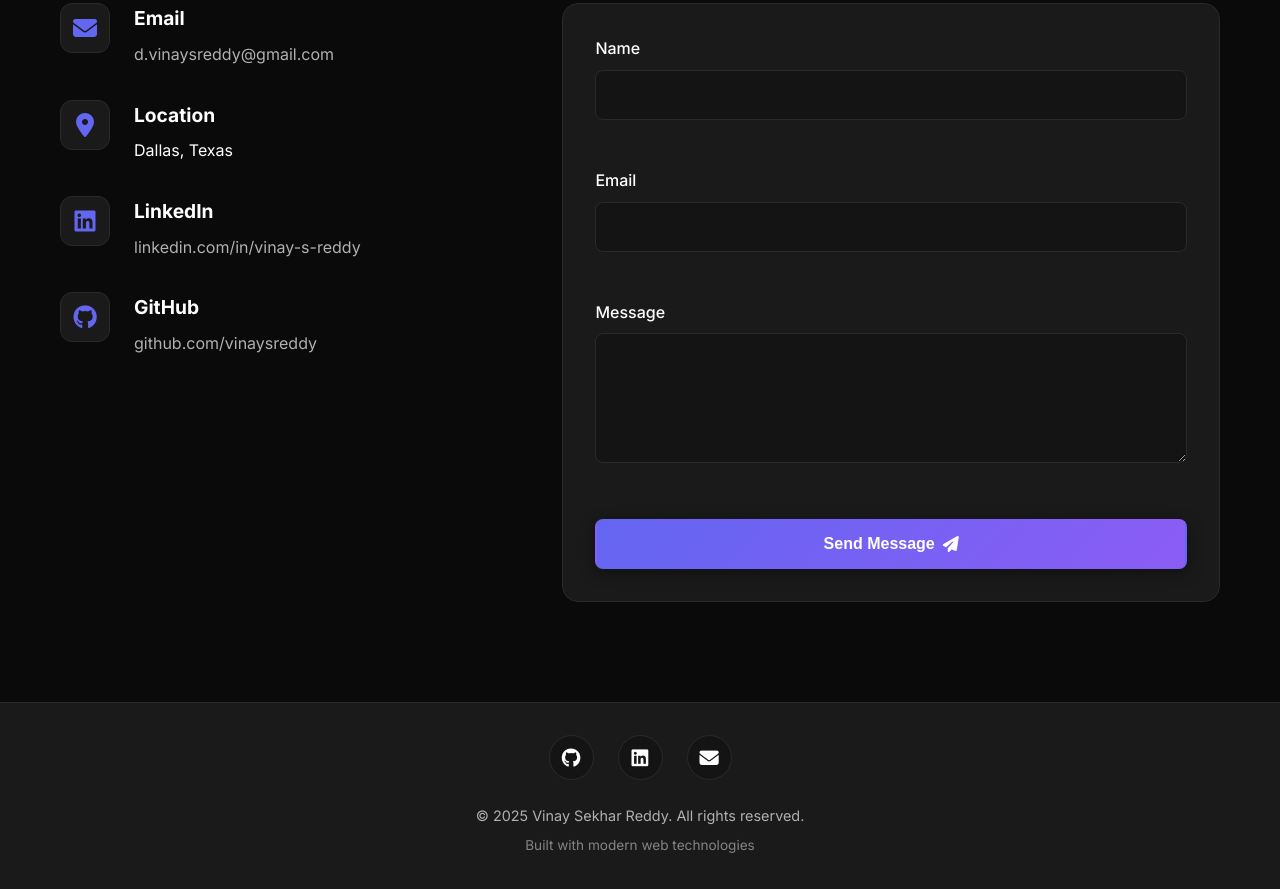
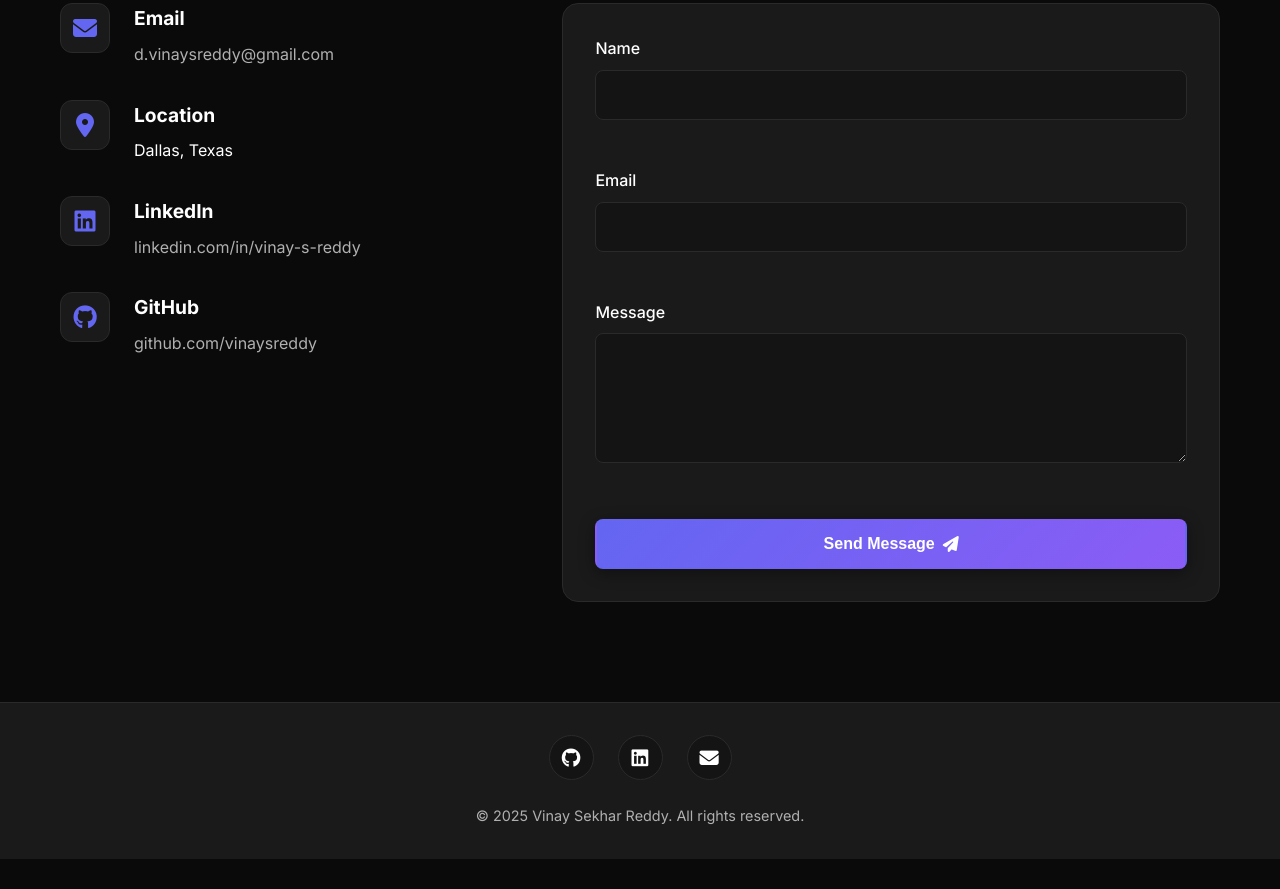
Before and after one commit to vinaysreddy/portfolio, a plain HTML site: page index.html in a window 1280 px wide. Shown: the part 8722-9611 px from the top of the page. After the commit the page ends 9581 px from the top, so only its background shows below. Drawn offline with nearby package versions, Linux system fonts and the light colour scheme.

Commit message:
Comment out footer text in index.html
Comment out footer text about modern web technologies.

```diff
--- a/index.html
+++ b/index.html
@@ -753,9 +753,9 @@
                 <p class="footer-text">
                     &copy; <span id="currentYear"></span> Vinay Sekhar Reddy. All rights reserved.
                 </p>
-                <p class="footer-text" style="margin-top: 0.5rem; font-size: 0.85rem; opacity: 0.7;">
+                <!-- <p class="footer-text" style="margin-top: 0.5rem; font-size: 0.85rem; opacity: 0.7;">
                     Built with modern web technologies
-                </p>
+                </p> -->
             </div>
         </div>
     </footer>
```
